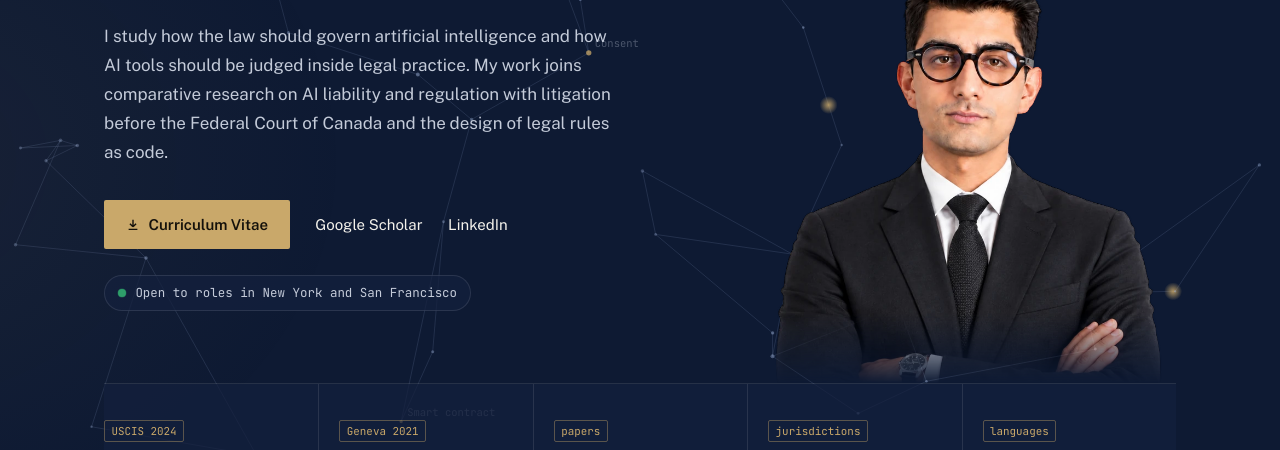
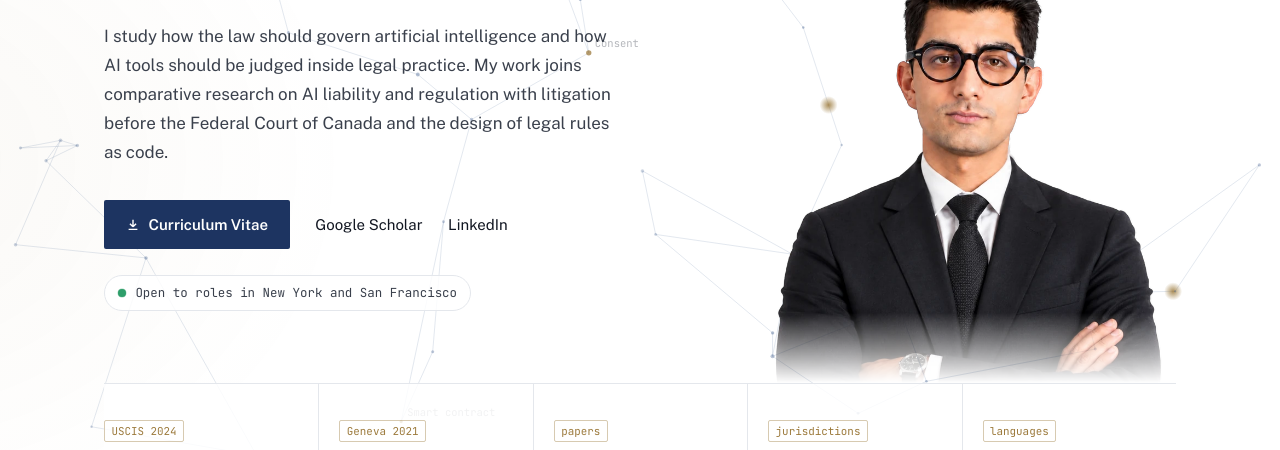
Before and after one commit to vahidabrari/vahidabrari.github.io, a plain HTML site: page index.html in a window 1280 px wide. Shown: the part 318-768 px from the top of the page. Drawn offline with nearby package versions, Linux system fonts and the light colour scheme; a web font is replaced by a local one.

Commit message:
Add files via upload

```diff
--- a/index.html
+++ b/index.html
@@ -17,19 +17,19 @@
 <style>
 /* Layout: a light faculty page for computational law. A live citation network (doctrines as nodes, citations as edges carrying signals) runs behind the whole page; content sits above it in a label column and a reading column, with brass as the single accent. Light only, so the portrait sits on the same white. */
 :root{
-  --bg:#0E1A33; --surface:rgba(20,33,62,.72); --ink:#F3F1EB; --body:#C4CBD9; --muted:#8F9AB0; --rule:rgba(255,255,255,.10);
-  --brass:#C9A86A; --brass-soft:rgba(201,168,106,.12); --steel:#9DB4DD; --navy:#E9D9B4;
+  --bg:#FFFFFF; --surface:rgba(255,255,255,.82); --ink:#121722; --body:#3A404C; --muted:#6B717D; --rule:#E4E7EC;
+  --brass:#9C7A3C; --brass-soft:rgba(156,122,60,.10); --steel:#2B4C80; --navy:#1D3461;
   --display:"Libre Caslon Display","Libre Caslon Text",Georgia,serif;
   --serif:"Libre Caslon Text",Georgia,"Times New Roman",serif;
   --sans:"Public Sans",system-ui,-apple-system,"Segoe UI",sans-serif;
   --mono:"JetBrains Mono",ui-monospace,"SFMono-Regular",Menlo,Consolas,monospace;
-  color-scheme:dark;
+  color-scheme:light;
 }
 *{box-sizing:border-box}
 [hidden]{display:none!important}
 html{scroll-behavior:smooth;background:var(--bg)}
 body{margin:0;background:var(--bg);color:var(--body);font-family:var(--sans);font-size:1rem;line-height:1.7;-webkit-font-smoothing:antialiased}
-body::after{content:"";position:fixed;inset:0;pointer-events:none;z-index:0;background:radial-gradient(60rem 40rem at 85% -10%,rgba(80,110,170,.22),transparent 60%),radial-gradient(50rem 40rem at -10% 60%,rgba(201,168,106,.06),transparent 60%)}
+body::after{content:"";position:fixed;inset:0;pointer-events:none;z-index:0;background:radial-gradient(60rem 40rem at 85% -10%,rgba(43,76,128,.07),transparent 60%),radial-gradient(50rem 40rem at -10% 60%,rgba(156,122,60,.05),transparent 60%)}
 #net{position:fixed;inset:0;width:100%;height:100%;display:block;pointer-events:none;z-index:0}
 a{color:var(--ink);text-decoration:none;background-image:linear-gradient(var(--brass),var(--brass));background-size:0 1px;background-position:0 100%;background-repeat:no-repeat;transition:background-size .35s ease,color .25s}
 a:hover{background-size:100% 1px;color:var(--brass)}
@@ -51,8 +51,8 @@ nav a{color:var(--muted)}
 .hero .title{font-family:var(--serif);font-style:italic;font-size:1.25rem;color:var(--muted);margin:1.1rem 0 0}
 .hero .bio{margin:1.6rem 0 0;max-width:50ch;font-size:1.0625rem}
 .links{display:flex;flex-wrap:wrap;gap:.75rem 1.6rem;margin-top:2.1rem;align-items:center;font-size:.9375rem}
-.btn{display:inline-flex;align-items:center;gap:.55rem;background:var(--brass);color:#14110B;padding:.72rem 1.35rem;border-radius:2px;font-weight:600;background-image:none;transition:filter .25s,transform .25s}
-.btn:hover{color:#14110B;filter:brightness(1.08);transform:translateY(-1px)}
+.btn{display:inline-flex;align-items:center;gap:.55rem;background:var(--navy);color:#fff;padding:.72rem 1.35rem;border-radius:2px;font-weight:600;background-image:none;transition:filter .25s,transform .25s}
+.btn:hover{color:#fff;filter:brightness(1.08);transform:translateY(-1px)}
 .btn svg{width:14px;height:14px}
 .portrait{position:relative;margin:0;align-self:end;display:flex;justify-content:flex-end}
 .portrait img{position:relative;display:block;width:100%;max-width:26rem;height:auto;
@@ -72,7 +72,7 @@ nav a{color:var(--muted)}
 .fig:first-child{border-left:0;padding-left:0}
 .fig b{display:block;font-family:var(--display);font-weight:400;font-size:2.7rem;line-height:1;color:var(--ink);font-variant-numeric:tabular-nums;white-space:nowrap}
 .fig.key b{color:var(--navy)}
-.fig small{display:inline-block;font-family:var(--mono);font-size:.68rem;color:var(--brass);border:1px solid rgba(201,168,106,.4);border-radius:2px;padding:.05rem .4rem;margin-bottom:.7rem}
+.fig small{display:inline-block;font-family:var(--mono);font-size:.68rem;color:var(--brass);border:1px solid rgba(156,122,60,.4);border-radius:2px;padding:.05rem .4rem;margin-bottom:.7rem}
 .fig span{display:block;margin-top:.6rem;font-size:.875rem;color:var(--muted);line-height:1.45}
 .fig span strong{color:var(--ink);font-weight:600}
 
@@ -103,7 +103,7 @@ section:last-of-type{border-bottom:0}
 .areas{display:grid;grid-template-columns:repeat(2,minmax(0,1fr));gap:1rem}
 .area{background:var(--surface);border:1px solid var(--rule);border-radius:4px;padding:1.6rem 1.6rem 1.7rem;position:relative;overflow:hidden;min-width:0;backdrop-filter:blur(6px);-webkit-backdrop-filter:blur(6px);transition:border-color .35s,transform .35s}
 .area::before{content:"";position:absolute;inset:0;background:radial-gradient(28rem 12rem at var(--mx,50%) var(--my,0%),var(--brass-soft),transparent 60%);opacity:0;transition:opacity .35s;pointer-events:none}
-.area:hover{border-color:rgba(201,168,106,.35);transform:translateY(-2px)}
+.area:hover{border-color:rgba(156,122,60,.35);transform:translateY(-2px)}
 .area:hover::before{opacity:1}
 .area svg{position:relative;width:32px;height:32px;color:var(--brass);margin-bottom:1rem}
 .area h3{position:relative;font-family:var(--serif);font-weight:400;font-size:1.2rem;line-height:1.35;color:var(--ink);margin:0}
@@ -112,7 +112,7 @@ section:last-of-type{border-bottom:0}
 /* Timeline */
 .timeline{list-style:none;margin:0;padding:0 0 0 1.85rem;position:relative;display:grid;gap:2.1rem}
 .timeline::before{content:"";position:absolute;left:.32rem;top:.5rem;bottom:.5rem;width:1px;background:var(--rule)}
-.timeline::after{content:"";position:absolute;left:.32rem;top:.5rem;bottom:.5rem;width:1px;background:linear-gradient(var(--brass),rgba(201,168,106,.2));transform-origin:top}
+.timeline::after{content:"";position:absolute;left:.32rem;top:.5rem;bottom:.5rem;width:1px;background:linear-gradient(var(--brass),rgba(156,122,60,.2));transform-origin:top}
 @supports (animation-timeline:view()){
   @media (prefers-reduced-motion:no-preference){
     .timeline::after{animation:draw linear both;animation-timeline:view();animation-range:entry 10% cover 70%}
@@ -121,7 +121,7 @@ section:last-of-type{border-bottom:0}
 }
 .timeline>li{position:relative}
 .timeline>li::before{content:"";position:absolute;left:-1.85rem;top:.5rem;width:.65rem;height:.65rem;border-radius:50%;background:var(--bg);border:1.5px solid var(--brass);z-index:1}
-.timeline>li.now::before{background:var(--brass);box-shadow:0 0 0 4px var(--brass-soft),0 0 14px rgba(201,168,106,.5)}
+.timeline>li.now::before{background:var(--brass);box-shadow:0 0 0 4px var(--brass-soft),0 0 14px rgba(156,122,60,.5)}
 .t-head{display:flex;justify-content:space-between;align-items:baseline;gap:.25rem 1.5rem;flex-wrap:wrap}
 .timeline h3{font-family:var(--serif);font-weight:400;font-size:1.18rem;line-height:1.4;color:var(--ink);margin:0}
 .date{font-family:var(--mono);font-size:.75rem;color:var(--muted);white-space:nowrap}
@@ -137,16 +137,16 @@ section:last-of-type{border-bottom:0}
 .item h3{font-family:var(--serif);font-weight:400;font-size:1.125rem;line-height:1.45;color:var(--ink);margin:0;text-wrap:balance}
 .item .sub{grid-column:1/-1;margin:0;color:var(--muted);font-size:.9375rem}
 .pub h3{font-style:italic}
-.badge{font-family:var(--mono);font-style:normal;font-size:.7rem;color:var(--brass);border:1px solid rgba(201,168,106,.45);padding:.05rem .45rem;border-radius:2px;margin-left:.5rem;white-space:nowrap;vertical-align:.15em}
+.badge{font-family:var(--mono);font-style:normal;font-size:.7rem;color:var(--brass);border:1px solid rgba(156,122,60,.45);padding:.05rem .45rem;border-radius:2px;margin-left:.5rem;white-space:nowrap;vertical-align:.15em}
 .note{margin:0;color:var(--muted);font-size:.9375rem}
 .honors{display:grid;grid-template-columns:repeat(2,minmax(0,1fr));gap:1.6rem 2.5rem}
-.honor{border-top:1px solid rgba(201,168,106,.4);padding-top:1rem;min-width:0}
+.honor{border-top:1px solid rgba(156,122,60,.4);padding-top:1rem;min-width:0}
 .honor .date{display:block;margin-bottom:.35rem;color:var(--brass)}
 .honor h3{font-family:var(--serif);font-weight:400;font-size:1.12rem;line-height:1.4;color:var(--ink);margin:0}
 .honor p{margin:.35rem 0 0;font-size:.875rem;color:var(--muted)}
 
 /* Institution seals: monograms, not logos */
-.seal{flex:none;width:2.6rem;height:2.6rem;border-radius:50%;display:grid;place-items:center;font-family:var(--display);font-size:.95rem;color:var(--brass);border:1px solid rgba(201,168,106,.55);box-shadow:inset 0 0 0 3px var(--bg),inset 0 0 0 4px rgba(201,168,106,.25);letter-spacing:.02em}
+.seal{flex:none;width:2.6rem;height:2.6rem;border-radius:50%;display:grid;place-items:center;font-family:var(--display);font-size:.95rem;color:var(--brass);border:1px solid rgba(156,122,60,.55);box-shadow:inset 0 0 0 3px var(--bg),inset 0 0 0 4px rgba(156,122,60,.25);letter-spacing:.02em}
 .inst{display:flex;gap:1rem;align-items:flex-start;min-width:0}
 .inst>div{min-width:0}
 .certs{display:grid;grid-template-columns:repeat(2,minmax(0,1fr));gap:1.6rem 2.5rem}
@@ -362,12 +362,12 @@ footer{position:relative;z-index:1;padding-block:2rem 3rem;border-top:1px solid
   function draw(){
     ctx.clearRect(0,0,W,H);ctx.lineWidth=1;
     var P=nodes.map(pos);
-    edges.forEach(function(e){var a=P[e[0]],b=P[e[1]];if(Math.abs(a.y-b.y)>H*.5)return;ctx.strokeStyle='rgba(160,180,225,0.14)';ctx.beginPath();ctx.moveTo(a.x,a.y);ctx.lineTo(b.x,b.y);ctx.stroke()});
+    edges.forEach(function(e){var a=P[e[0]],b=P[e[1]];if(Math.abs(a.y-b.y)>H*.5)return;ctx.strokeStyle='rgba(43,76,128,0.13)';ctx.beginPath();ctx.moveTo(a.x,a.y);ctx.lineTo(b.x,b.y);ctx.stroke()});
     pulses.forEach(function(p){var a=P[p.e[p.dir?0:1]],b=P[p.e[p.dir?1:0]];if(Math.abs(a.y-b.y)>H*.5)return;var x=a.x+(b.x-a.x)*p.t,y=a.y+(b.y-a.y)*p.t;
-      var g=ctx.createRadialGradient(x,y,0,x,y,9);g.addColorStop(0,'rgba(201,168,106,0.85)');g.addColorStop(1,'rgba(201,168,106,0)');ctx.fillStyle=g;ctx.beginPath();ctx.arc(x,y,9,0,6.283);ctx.fill()});
-    P.forEach(function(p){var dx=p.x-mx,dy=p.y-my,d=Math.sqrt(dx*dx+dy*dy);if(d<170){ctx.strokeStyle='rgba(201,168,106,'+(0.45*(1-d/170))+')';ctx.beginPath();ctx.moveTo(mx,my);ctx.lineTo(p.x,p.y);ctx.stroke()}});
-    nodes.forEach(function(n,i){var p=P[i];ctx.fillStyle=n.l?'rgba(201,168,106,0.75)':'rgba(170,190,230,'+(0.3*n.z+0.15)+')';ctx.beginPath();ctx.arc(p.x,p.y,n.l?n.r+.5:n.r,0,6.283);ctx.fill();
-      if(n.l){ctx.font='10.5px "JetBrains Mono", ui-monospace, Menlo, monospace';ctx.fillStyle='rgba(220,226,240,0.30)';ctx.fillText(n.l,p.x+6,p.y-6)}});
+      var g=ctx.createRadialGradient(x,y,0,x,y,9);g.addColorStop(0,'rgba(156,122,60,0.85)');g.addColorStop(1,'rgba(156,122,60,0)');ctx.fillStyle=g;ctx.beginPath();ctx.arc(x,y,9,0,6.283);ctx.fill()});
+    P.forEach(function(p){var dx=p.x-mx,dy=p.y-my,d=Math.sqrt(dx*dx+dy*dy);if(d<170){ctx.strokeStyle='rgba(156,122,60,'+(0.45*(1-d/170))+')';ctx.beginPath();ctx.moveTo(mx,my);ctx.lineTo(p.x,p.y);ctx.stroke()}});
+    nodes.forEach(function(n,i){var p=P[i];ctx.fillStyle=n.l?'rgba(156,122,60,0.75)':'rgba(43,76,128,'+(0.25*n.z+0.12)+')';ctx.beginPath();ctx.arc(p.x,p.y,n.l?n.r+.5:n.r,0,6.283);ctx.fill();
+      if(n.l){ctx.font='10.5px "JetBrains Mono", ui-monospace, Menlo, monospace';ctx.fillStyle='rgba(58,64,76,0.38)';ctx.fillText(n.l,p.x+6,p.y-6)}});
   }
   var running=false,visible=true;
   function step(){
```
